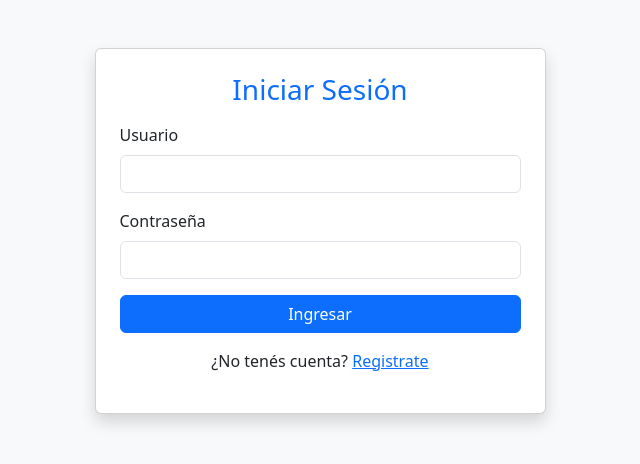
After one commit to LucasAlegreSebastian/TuPrimeraPagina-Alegre, a Django app: a page that uses cuentas/templates/cuentas/login.html in a window 1280 px wide. The commit adds this page. Shown: the top 464 px of the page, without its empty margins (320-960 px from the left). Run offline with Django 5.2, Linux system fonts and the light colour scheme.

Commit message:
Creacion de perfil-logueo-logout

```diff
--- a/Main/templates/Main/about.html
+++ b/Main/templates/Main/about.html
@@ -34,10 +34,9 @@ Sobre mi
     <div class="flex-fill text-center text-md-start">
         <h4>Y hablando de Pokémon, mi favorito es Lugia</h4>
     </div>
-    <div class="">
+    <div>
         <img src="{% static 'Main/lugia-animado.gif' %}" alt="foto-lugia" class="img-fluid rounded"
             style="max-width: 250px;">
-
     </div>
 </div>
 {% endblock %}
--- a/Proyecto1/settings.py
+++ b/Proyecto1/settings.py
@@ -125,3 +125,7 @@ STATICFILES_DIRS = [
 DEFAULT_AUTO_FIELD = "django.db.models.BigAutoField"
 
 AUTH_USER_MODEL = "cuentas.Usuario"
+
+LOGIN_URL = "cuentas:login"
+LOGIN_REDIRECT_URL = "pokedex:list_pokemon"
+LOGOUT_REDIRECT_URL = "cuentas:login"
--- /dev/null
+++ b/cuentas/templates/cuentas/login.html
@@ -0,0 +1,44 @@
+{% load static %}
+<!DOCTYPE html>
+<html lang="es">
+<head>
+  <meta charset="UTF-8">
+  <meta name="viewport" content="width=device-width, initial-scale=1.0">
+  <title>Login</title>
+  <link href="https://cdn.jsdelivr.net/npm/bootstrap@5.3.3/dist/css/bootstrap.min.css" rel="stylesheet">
+</head>
+<body class="bg-light">
+  <div class="container py-5">
+    <div class="row justify-content-center">
+      <div class="col-md-5">
+        <div class="card p-4 shadow">
+          <h3 class="text-center text-primary mb-3">Iniciar Sesión</h3>
+
+          {% if messages %}
+          {% for message in messages %}
+          <div class="alert alert-{{ message.tags }}">{{ message }}</div>
+          {% endfor %}
+          {% endif %}
+
+          <form method="post">
+            {% csrf_token %}
+            <div class="mb-3">
+              <label for="username" class="form-label">Usuario</label>
+              <input type="text" name="username" id="username" class="form-control" required>
+            </div>
+            <div class="mb-3">
+              <label for="password" class="form-label">Contraseña</label>
+              <input type="password" name="password" id="password" class="form-control" required>
+            </div>
+            <button type="submit" class="btn btn-primary w-100">Ingresar</button>
+          </form>
+
+          <p class="text-center mt-3">
+            ¿No tenés cuenta? <a href="{% url 'cuentas:registro' %}">Registrate</a>
+          </p>
+        </div>
+      </div>
+    </div>
+  </div>
+</body>
+</html>
--- a/cuentas/urls.py
+++ b/cuentas/urls.py
@@ -1,8 +1,18 @@
 from django.urls import path
-from .views import registrar_usuario
+from .views import (
+    registrar_usuario,
+    editar_perfil,
+    perfil,
+    login_usuario,
+    logout_usuario,
+)
 
 app_name = "cuentas"
 
 urlpatterns = [
     path("registro/", registrar_usuario, name="registro"),
+    path("editar-perfil/", editar_perfil, name="editar-perfil"),
+    path("perfil/", perfil, name="perfil"),
+    path("login/", login_usuario, name="login"),
+    path("logout/", logout_usuario, name="logout"),
 ]
--- a/cuentas/views.py
+++ b/cuentas/views.py
@@ -1,9 +1,8 @@
+from django.shortcuts import render, redirect
+from django.contrib.auth import authenticate, login, logout
+from django.contrib import messages
+from django.contrib.auth.decorators import login_required
 from .forms import RegistroUsuarioForm
-from django.shortcuts import render, redirect
-from django.contrib.auth import login
-from django.contrib.auth.decorators import login_required
-
-# Create your views here.
 
 
 def registrar_usuario(request):
@@ -16,3 +15,43 @@ def registrar_usuario(request):
     else:
         form = RegistroUsuarioForm()
     return render(request, "cuentas/registro.html", {"form": form})
+
+
+def login_usuario(request):
+    if request.method == "POST":
+        username = request.POST.get("username")
+        password = request.POST.get("password")
+
+        usuario = authenticate(request, username=username, password=password)
+        if usuario is not None:
+            login(request, usuario)
+            messages.success(request, f"¡Bienvenido {usuario.username}!")
+            return redirect("pokedex:list_pokemon")
+        else:
+            messages.error(request, "Usuario o contraseña incorrectos")
+
+    return render(request, "cuentas/login.html")
+
+
+@login_required
+def logout_usuario(request):
+    logout(request)
+    messages.info(request, "Has cerrado sesión correctamente.")
+    return redirect("cuentas:login")
+
+
+@login_required
+def editar_perfil(request):
+    if request.method == "POST":
+        form = RegistroUsuarioForm(request.POST, instance=request.user)
+        if form.is_valid():
+            form.save()
+            return redirect("cuentas:perfil")
+    else:
+        form = RegistroUsuarioForm(instance=request.user)
+    return render(request, "cuentas/editar-perfil.html", {"form": form})
+
+
+@login_required
+def perfil(request):
+    return render(request, "cuentas/perfil.html")
```
Also changed, not shown: Main/templates/Main/base.html (+21 -10 lines), cuentas/forms.py (+11 -1 lines), cuentas/templates/cuentas/editar-perfil.html (added, +15 -0 lines), cuentas/templates/cuentas/perfil.html (added, +29 -0 lines), Main/static/Main/lugia.png (deleted).
